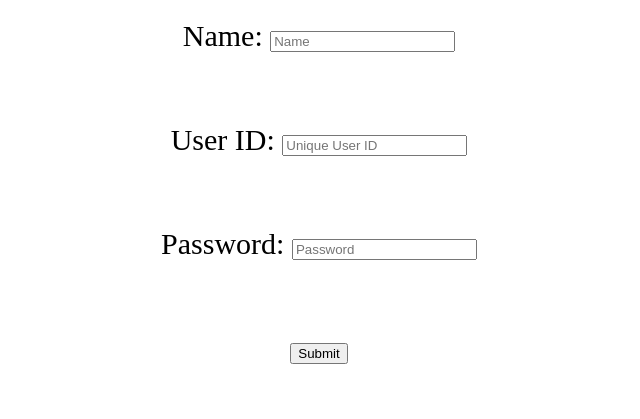
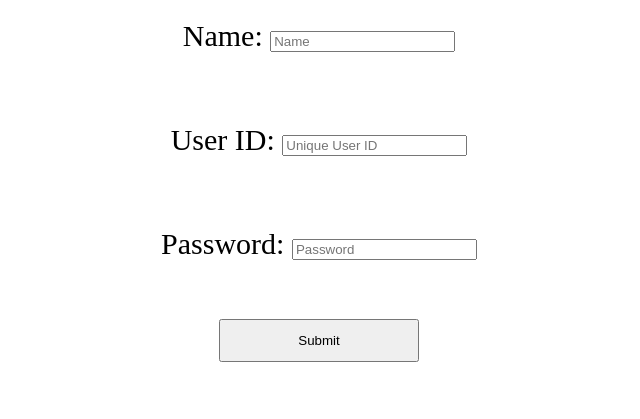
Before and after one commit to vineetred/onlineJudge, a PHP site: page /judge/register.php in a window 1280 px wide. Shown: the part 31-450 px from the top of the page, without its empty margins (321-961 px from the left). Run offline with PHP 8.4, Linux system fonts and the light colour scheme; data that the repository does not hold is empty.

Commit message:
Style changes to buttons

```diff
--- a/register.php
+++ b/register.php
@@ -57,6 +57,14 @@
 p.ex1 {
     padding: 20px;
     font-size: 30px;
+
+}
+input[type="submit"] {
+    width: 200px;
+    padding: 12px 20px;
+    margin: 8px 0;
+    box-sizing: border-box;
+
 }
 </style>
     <center>
@@ -65,7 +73,7 @@ p.ex1 {
   <p class = "ex1">Name: <input type="text" placeholder="Name" name="name"><br></p>
   <p class = "ex1">User ID: <input type="text" placeholder="Unique User ID" name="userID"><br></p>
   <p class = "ex1">Password: <input type="password" placeholder="Password" name="userPassword"><br></p>
-  <p class = "ex1"><input type="submit" name="submit"></p>
+  <p class = "ex2"><input type="submit" name="submit">  </p>
  </form>
  <p><?php echo htmlentities($unsuccessfulRegis); ?></p>
 
```
Also changed, not shown: login.php (+7 -0 lines).
